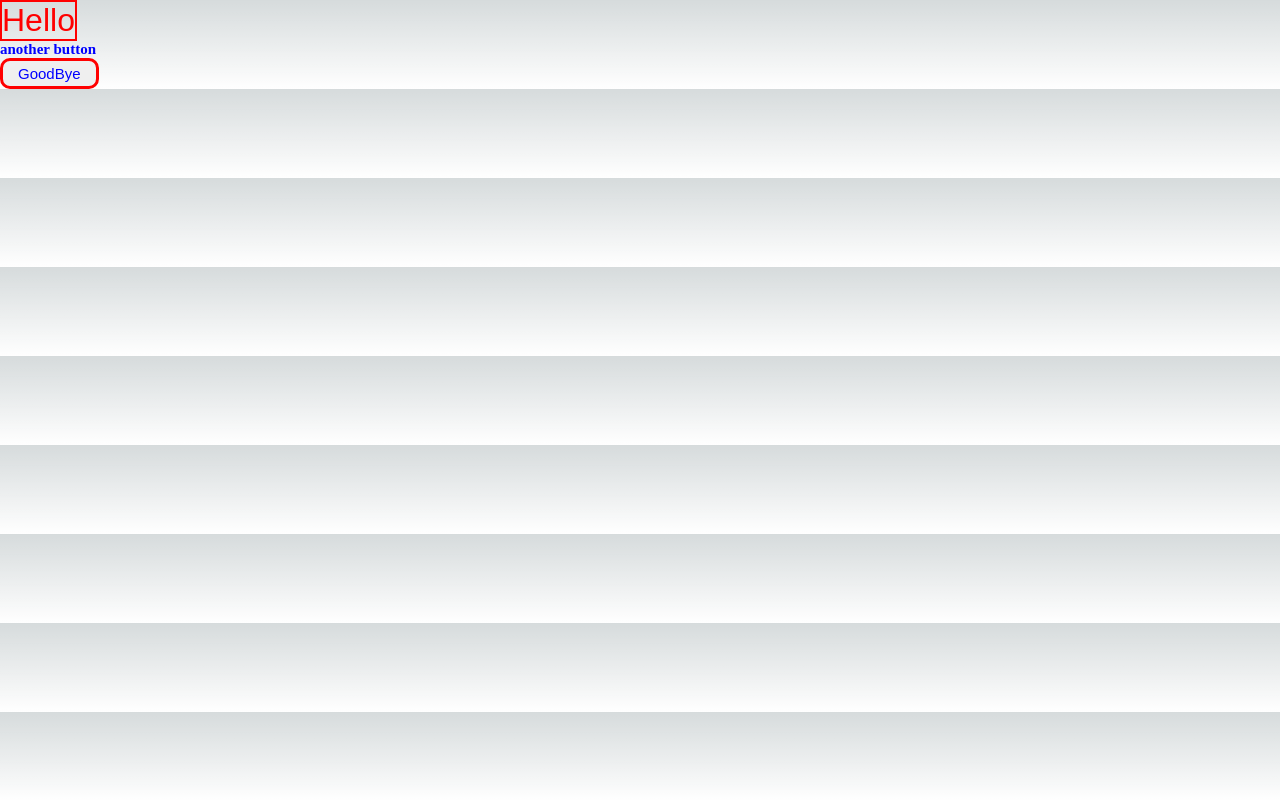
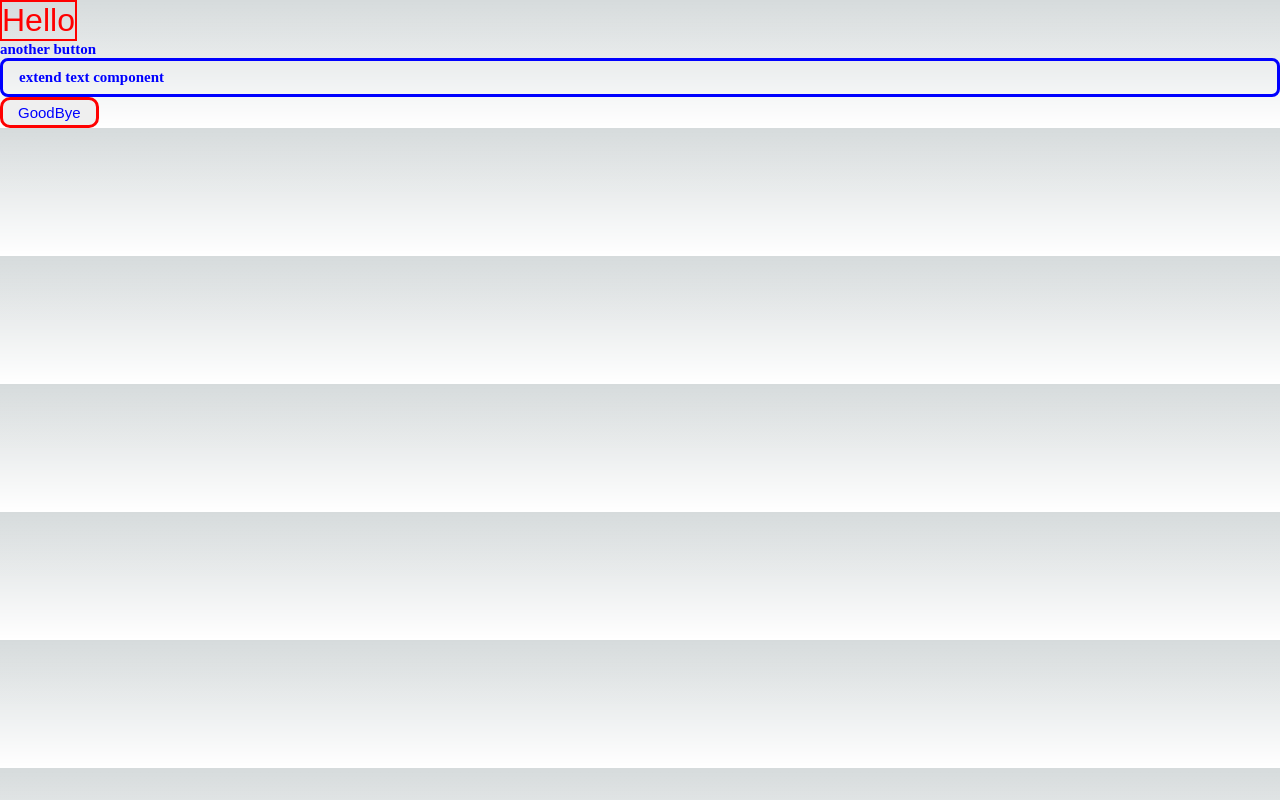
Before and after one commit to nkserveren26/testnextjs, a Next.js app: page /styledprops in a window 1280 px wide. Built offline with nearby package versions, Linux system fonts and the light colour scheme.

Commit message:
add BorderText in styledprops

```diff
--- a/src/pages/styledprops.tsx
+++ b/src/pages/styledprops.tsx
@@ -38,6 +38,13 @@ const Text = styled.p`
     ${font}
 `;
 
+//Textを拡張し、ボーダーのスタイルを加えたコンポーネント
+const BorderText = styled(Text)`
+    padding: 8px 16px;
+    border: 3px solid blue;
+    border-radius: 8px;
+`;
+
 const Styledprops: NextPage = () => {
     return (
         <div>
@@ -45,6 +52,7 @@ const Styledprops: NextPage = () => {
                 Hello
             </Button>
             <Text>another button</Text>
+            <BorderText>extend text component</BorderText>
             <AnotherButton>
                 GoodBye
             </AnotherButton>
```
